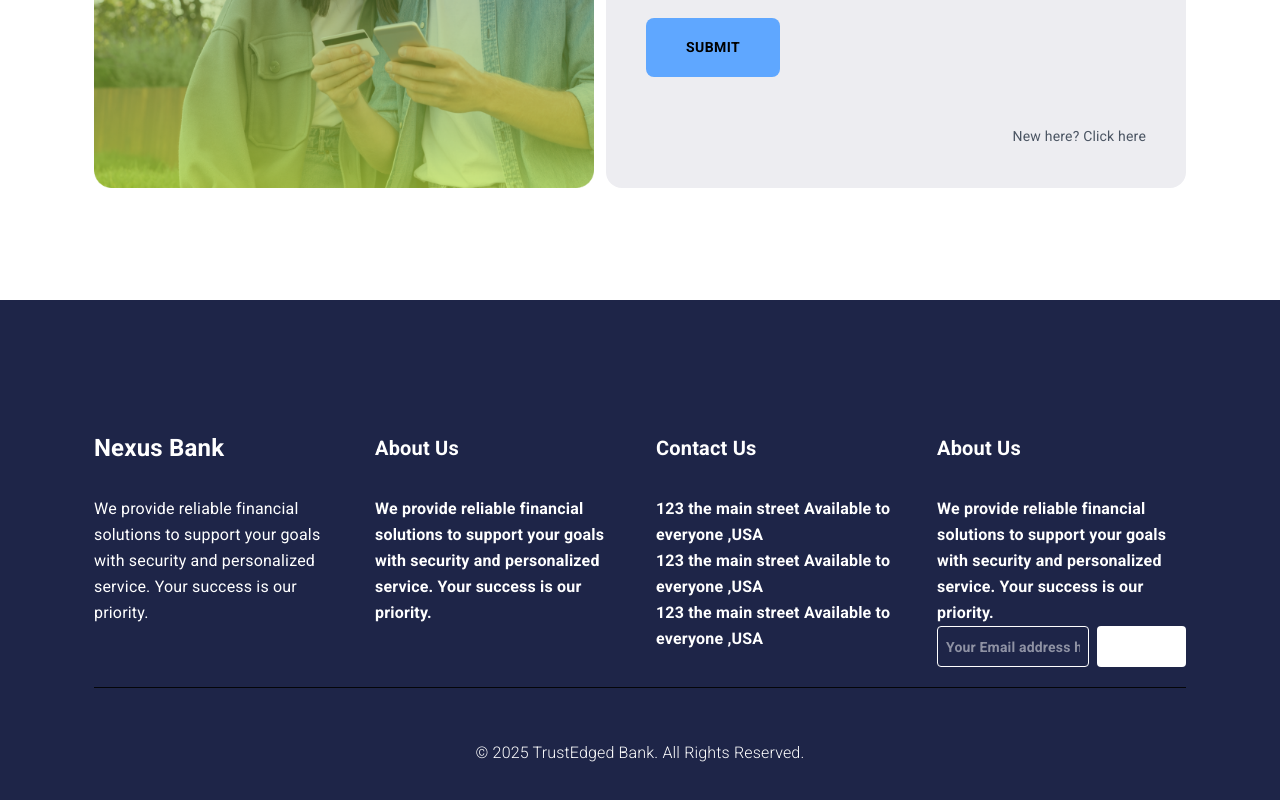
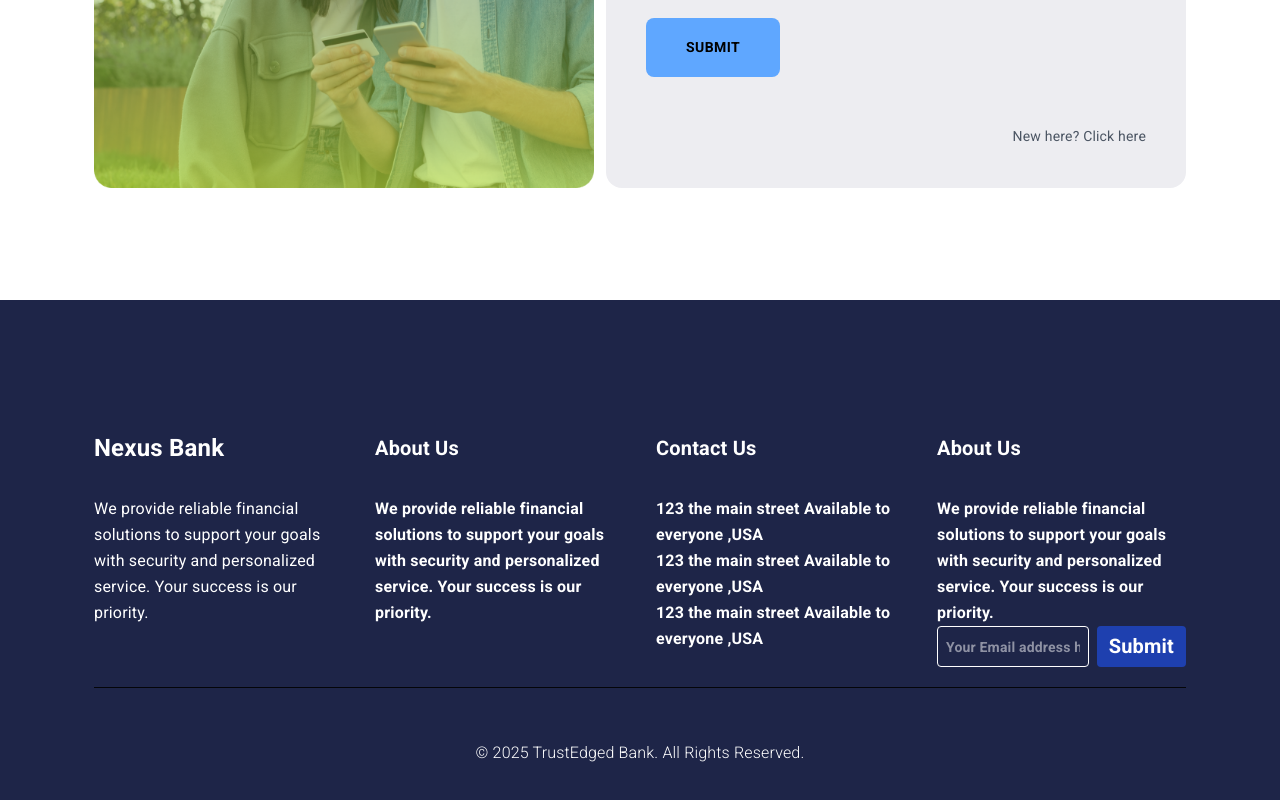
Before and after one commit to Dadedeji8/trustedged, a React (Create React App) app: page /authentication/sign-in in a window 1280 px wide. Shown: the part 1048-1848 px from the top of the page. Built offline with nearby package versions, Linux system fonts and the light colour scheme.

Commit message:
Added color

```diff
--- a/src/layouts/authentication/sign-in/index.js
+++ b/src/layouts/authentication/sign-in/index.js
@@ -233,7 +233,7 @@ function Basic() {
               </p>
               <div className='flex gap-2'>
                 <input className='p-2 border rounded text-sm focus:border-none w-full ' placeholder='Your Email address here' />
-                <button className='px-3 py-1 bg-white text-white rounded'>  Submit</button>
+                <button className='px-3 py-1 bg-blue-800 text-white rounded'>  Submit</button>
               </div>
             </Grid>
           </Grid>
--- a/src/layouts/authentication/sign-up/index.js
+++ b/src/layouts/authentication/sign-up/index.js
@@ -328,7 +328,7 @@ function Cover() {
               </p>
               <div className='flex gap-2'>
                 <input className='p-2 border rounded text-xs focus:border-none w-full' placeholder='Your Email address here' />
-                <button className='px-3 py-1 bg-white text-black text-xs  rounded'>  Submit</button>
+                <button className='px-3 py-1 bg-blue-900 text-white text-xs  rounded'>  Submit</button>
               </div>
             </Grid>
           </Grid>
```
